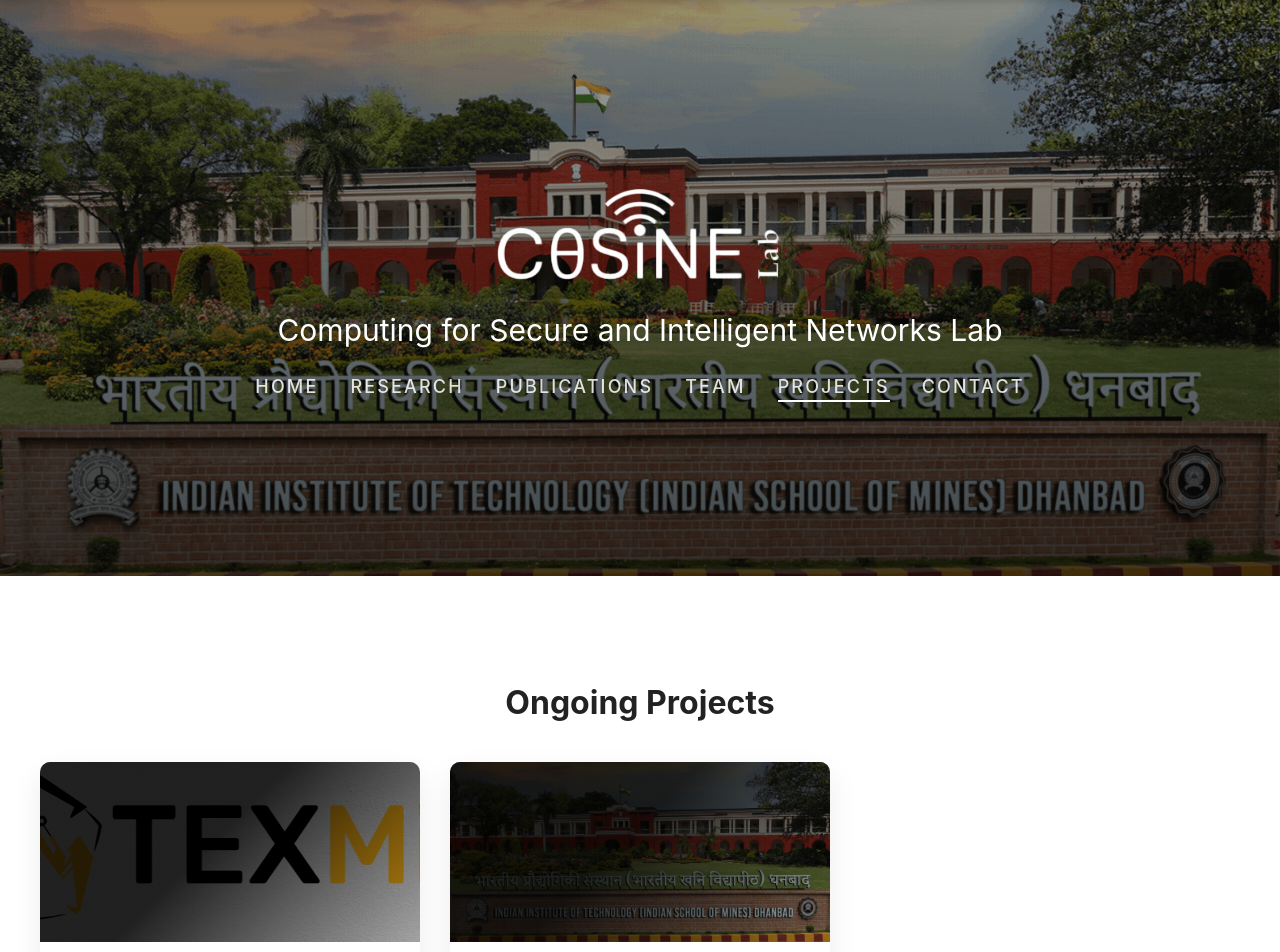
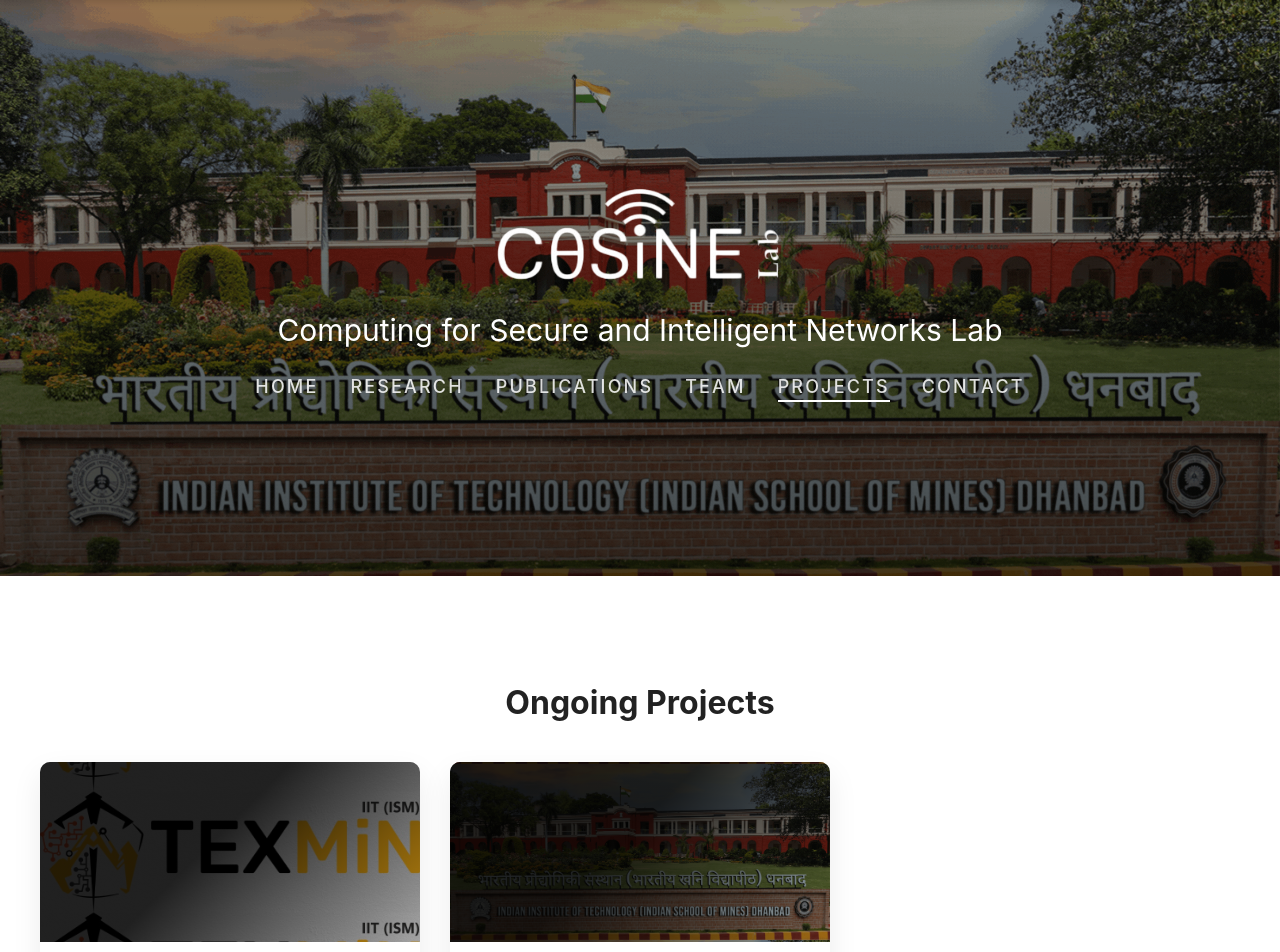
Before and after one commit to cosinelab-iitism/cosinelab-iitism.github.io, a React (Create React App) app: page /projects in a window 1280 px wide. Shown: the top 952 px of the page. Built offline with nearby package versions, Linux system fonts and the light colour scheme.

Commit message:
projects page

```diff
--- a/src/pages/home/Home.js
+++ b/src/pages/home/Home.js
@@ -87,7 +87,7 @@
             <strong>M.Tech/M.Sc. in Mathematics &amp; Computing</strong>. More
             details:{" "}
             {/* eslint-disable-next-line jsx-a11y/anchor-is-valid */}
-            <a href="#" target="_blank" rel="noreferrer">
+            <a href="https://www.iitism.ac.in/phdadmission" target="_blank" rel="noreferrer">
               in this link
             </a>
             .
--- a/src/pages/projects/Projects.css
+++ b/src/pages/projects/Projects.css
@@ -51,7 +51,7 @@
 /* IMAGE + OVERLAY */
 .project-image {
   height: 180px;
-  background-size: cover;
+  background-size: contain;
   background-position: center;
   position: relative;
 }
```
